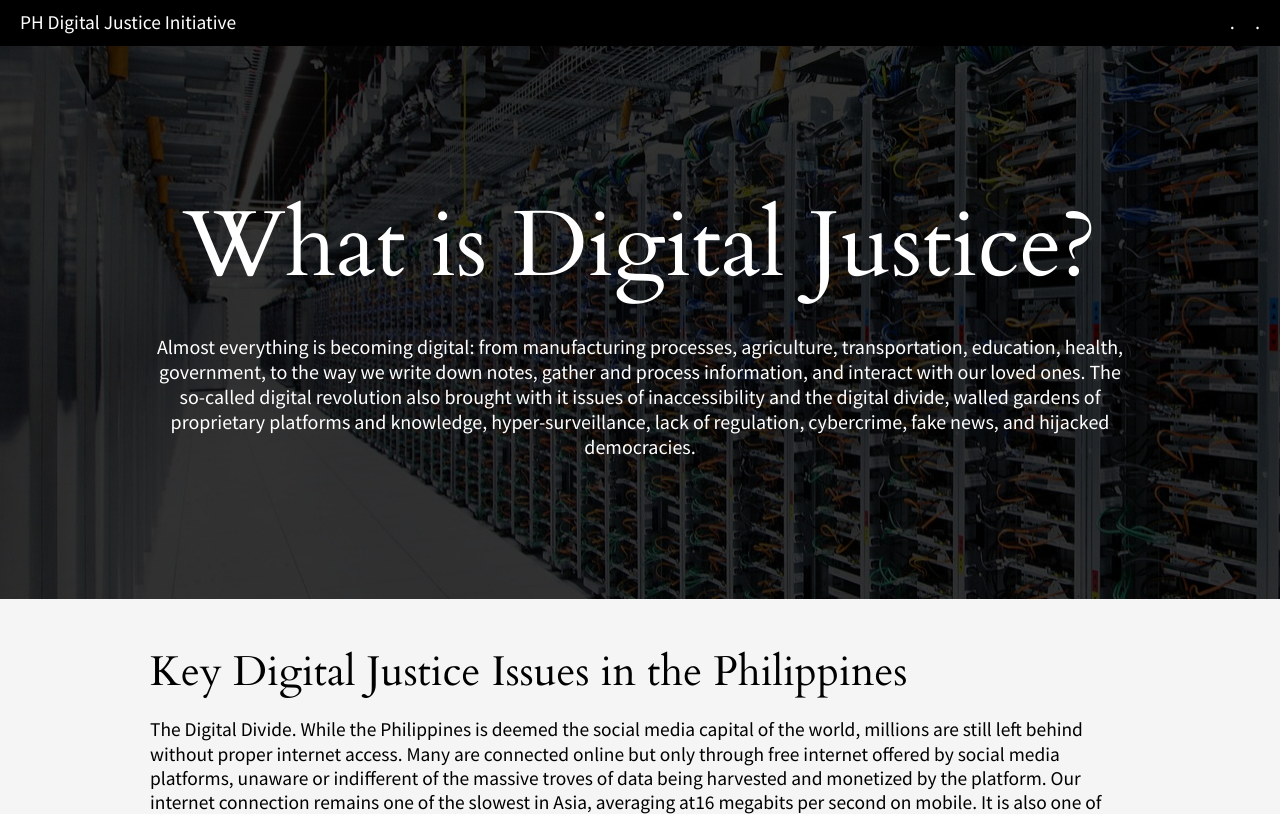
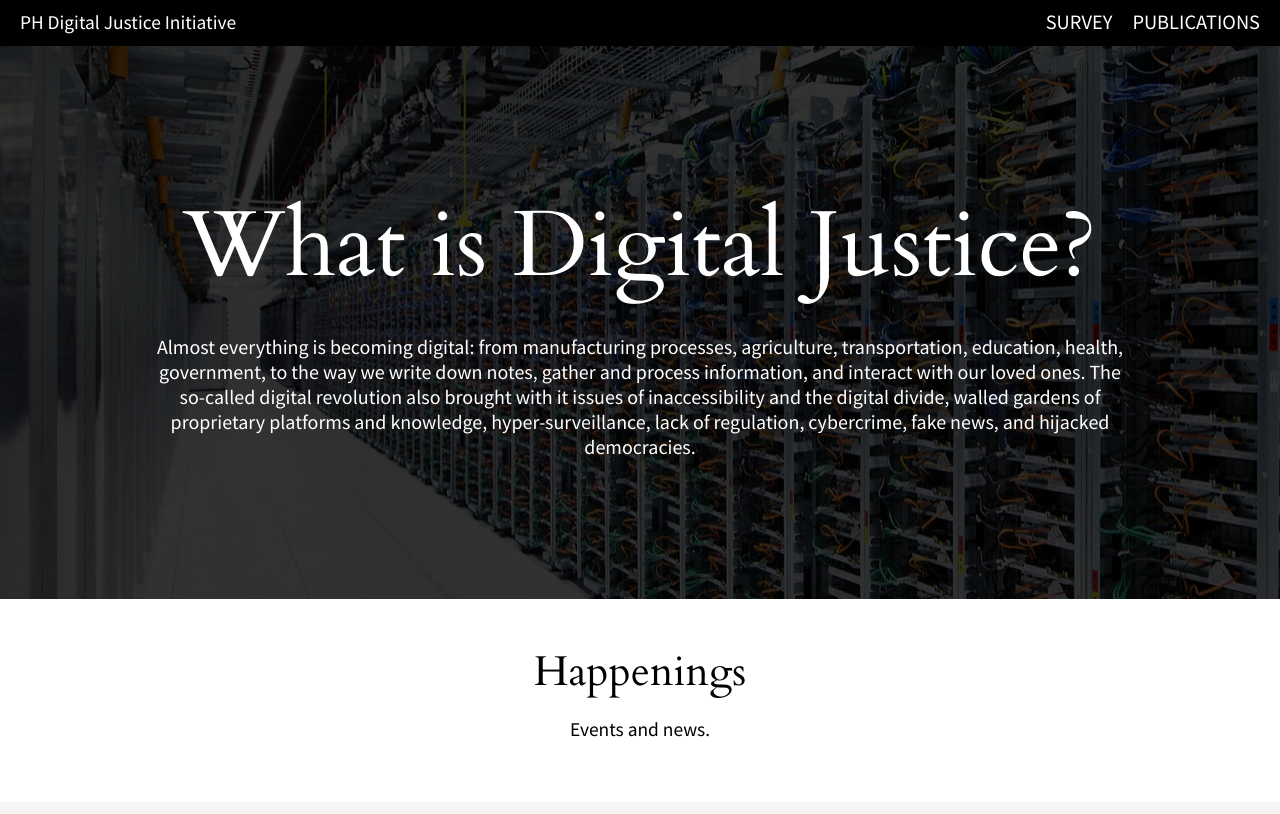
Before and after one commit to random-sampler/random-sampler.github.io, a plain HTML site: page index.html in a window 1280 px wide. Shown: the top 814 px of the page. Drawn offline with Linux system fonts and the light colour scheme.

Commit message:
changed content

```diff
--- a/index.html
+++ b/index.html
@@ -16,8 +16,8 @@
     <div id="logo"><span>PH Digital Justice Initiative</span></div>
     <div id="nav">
         <!-- <span><a href="#sec-sponsor">SPONSOR</a></span> -->
-        <span><a href="#sec-program"> . </a></span>
-        <span><a href="#sec-join"> . </a></span>
+        <span><a href="#sec-program"> PUBLICATIONS </a></span>
+        <span><a href="#sec-join"> SURVEY </a></span>
     </div>
 
 </header>
@@ -30,6 +30,11 @@
 issues of inaccessibility and the digital divide,
 walled gardens of proprietary platforms and knowledge, hyper-surveillance, lack of regulation, cybercrime, fake news, and hijacked democracies.</p>
 
+</div>
+
+<div class="front-page section" id="sec-join">
+    <h2>Happenings</h2>
+    <p>Events and news.</p>
 </div>
 
 <div class="front-page section" id="sec-why">
@@ -55,7 +60,7 @@ walled gardens of proprietary platforms and knowledge, hyper-surveillance, lack
 </div>
 
 <div class="front-page section" id="sec-program">
-    <h2>Research Articles will go here when they are live</h2>
+    <h2>Publications</h2>
     <p>1 box for each research topic. Section will be hidden while research articles are not yet published.</p>
     <ol>
     <li>1. Overview of PH Digitalization</li>
@@ -63,22 +68,6 @@ walled gardens of proprietary platforms and knowledge, hyper-surveillance, lack
     <li>3. State of PH Digitalization: Industry and Finance</li>
     <li>4. State of PH Digitalization: Government and Services</li>
     </ol>
-    <!--
-    <div>
-        <h3>Electronic Mass Surveillance</h3>
-        <p>My money's in that office, right? If she start giving me some bullshit about it ain't there, and we got to go someplace else and get it, I'm gonna shoot you in the head then and there. Then I'm gonna shoot that bitch in the kneecaps, find out where my goddamn money is. She gonna tell me too. Hey, look at me when I'm talking to you, motherfucker.</p>
-    </div>
-
-    <div>
-        <h3>Big Data</h3>
-        <p>You think water moves fast? You should see ice. It moves like it has a mind. Like it knows it killed the world once and got a taste for murder. After the avalanche, it took us a week to climb out. Now, I don't know exactly when we turned on each other, but I know that seven of us survived the slide... and only five made it out. Now we took an oath, that I'm breaking now. We said we'd say it was the snow that killed the other two, but it wasn't.</p>
-    </div>
-
-    <div>
-        <h3>Information Security</h3>
-        <p>Do you see any Teletubbies in here? Do you see a slender plastic tag clipped to my shirt with my name printed on it? Do you see a little Asian child with a blank expression on his face sitting outside on a mechanical helicopter that shakes when you put quarters in it? No? Well, that's what you see at a toy store. </p>
-    </div>
-    -->
 </div>
 
 <div class="front-page section" id="muste-inst">
```
